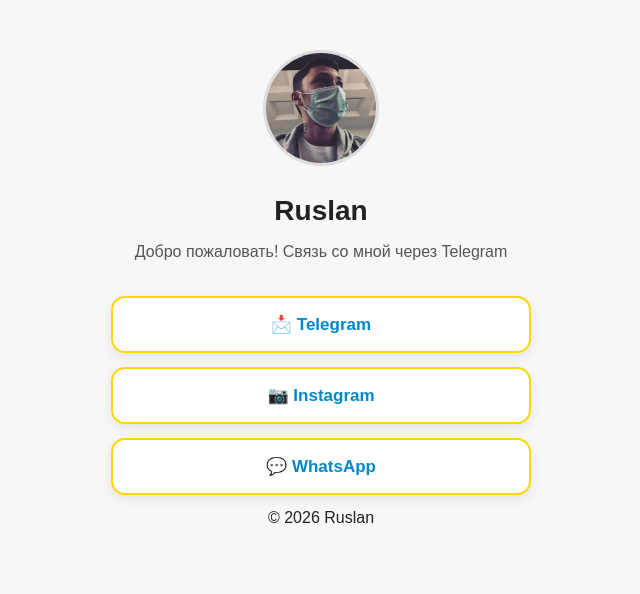
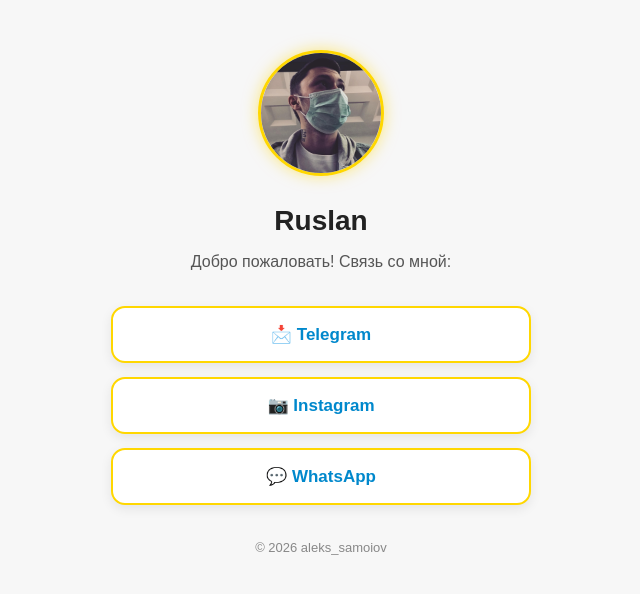
Before and after one commit to Ruslansamoilov/taplink, a plain HTML site: page index.html in a window 1280 px wide. Shown: the whole page, without its empty margins (319-959 px from the left). Drawn offline with Linux system fonts and the light colour scheme.

Commit message:
Update index.html

```diff
--- a/index.html
+++ b/index.html
@@ -4,6 +4,7 @@
   <meta charset="UTF-8">
   <meta name="viewport" content="width=device-width, initial-scale=1.0">
   <title>aleks_samoiov</title>
+
   <style>
     body {
       margin: 0;
@@ -20,12 +21,13 @@
     }
 
     .avatar {
-      width: 110px;
-      height: 110px;
+      width: 120px;
+      height: 120px;
       border-radius: 50%;
-      border: 3px solid #ddd;
+      border: 3px solid gold;
       margin-bottom: 15px;
       object-fit: cover;
+      box-shadow: 0 0 15px rgba(255, 215, 0, 0.5);
     }
 
     h1 {
@@ -39,6 +41,7 @@
       margin-bottom: 35px;
     }
 
+    /* Кнопки */
     .link {
       display: block;
       background: white;
@@ -58,16 +61,13 @@
       transition: 0.25s;
     }
 
-    }
-
+    /* Эффект при наведении */
     .link:hover {
-  transform: scale(1.03);
+      transform: scale(1.04);
       background: #fff9e6;
 
       /* Золотое свечение */
-  box-shadow: 0 0 15px rgba(255, 215, 0, 0.6);
-}
-
+      box-shadow: 0 0 18px rgba(255, 215, 0, 0.7);
     }
 
     footer {
@@ -77,9 +77,11 @@
     }
   </style>
 </head>
+
 <body>
 
   <div class="container">
+
     <!-- Аватар -->
     <img class="avatar" src="ruslan.jpg" alt="Ruslan">
 
@@ -87,23 +89,25 @@
     <h1>Ruslan</h1>
 
     <!-- Описание -->
-    <p>Добро пожаловать! Связь со мной через Telegram</p>
+    <p>Добро пожаловать! Связь со мной:</p>
 
-    <!-- Telegram кнопка -->
-<a class="link" href="https://t.me/aleks_rus" target="_blank">
+    <!-- Telegram -->
+    <a class="link" href="https://t.me/alleks_rus" target="_blank">
       📩 Telegram
     </a>
 
+    <!-- Instagram -->
     <a class="link" href="https://instagram.com/torin4883" target="_blank">
       📷 Instagram
     </a>
 
+    <!-- WhatsApp -->
     <a class="link" href="https://wa.me/995599388695" target="_blank">
       💬 WhatsApp
     </a>
-</a>
-</a>
-    <footer>© 2026 Ruslan</footer>
+
+    <footer>© 2026 aleks_samoiov</footer>
+
   </div>
 
 </body>
```
Lines whose indentation alone changed are shown as unchanged.
